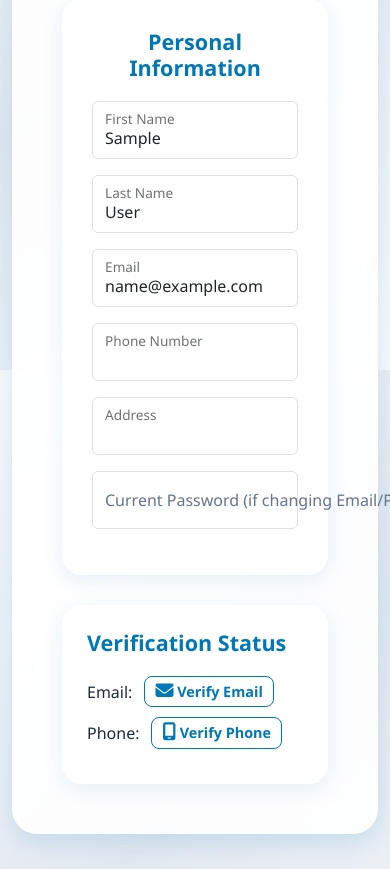
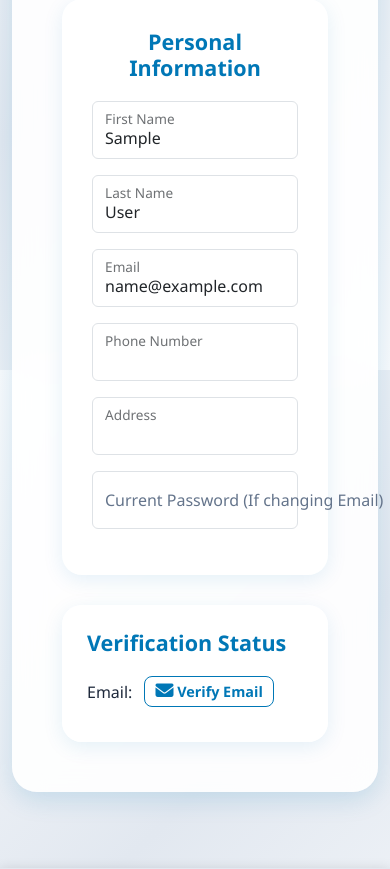
Before and after one commit to Aayushkumar-gupta/Receipt-Admin, a Django app: page /profile/ in a window 390 px wide; the page is wider, and only the part inside the window is pictured. Shown: the part 474-1343 px from the top of that part. Run offline with Django 5.2, Linux system fonts and the light colour scheme; the visitor is signed in with stand-in values (Sample User, id 1).

Commit message:
Removed Phone verification system.

```diff
--- a/receipts/templates/profile.html
+++ b/receipts/templates/profile.html
@@ -204,7 +204,7 @@ body {
             </div>
             <div class="form-floating mb-3">
                 <input type="password" name="current_password" class="form-control" placeholder="Enter password" readonly>
-                <label>Current Password (if changing Email/Phone Number)</label>
+                <label>Current Password (If changing Email)</label>
             </div>
             <button type="submit" id="saveBtn" class="btn btn-save" style="display:none;">Save Changes</button>
         </div>
@@ -227,7 +227,8 @@ body {
             {% endif %}
         </div>
 
-        <!-- Phone Verification -->
+
+        <!-- Phone Verification
         <div class="verify-status">
             <span>Phone:</span>
             {% if user.userprofile.phone_verified %}
@@ -239,7 +240,6 @@ body {
                         <button type="button" class="verify-btn" id="requestOtpBtn"><i class="fa-solid fa-mobile-screen"></i> Verify Phone</button>
                     </form>
 
-                    <!-- OTP Input Field -->
                     <form method="POST" action="{% url 'verify_phone_otp' %}" class="otp-form" id="otpForm">
                         {% csrf_token %}
                         <input type="text" name="otp" maxlength="6" placeholder="Enter OTP" class="otp-input" required>
@@ -248,6 +248,7 @@ body {
                 </div>
             {% endif %}
         </div>
+        -->
     </div>
 </div>
 
--- a/receipts/views.py
+++ b/receipts/views.py
@@ -115,8 +115,8 @@ def receipt_pdf(request, pk):  # <-- add pk here
 def create_receipt(request):
     profile = request.user.userprofile
 
-    if not profile.email_verified or not profile.phone_verified:
-        messages.info(request, "You must verify your email and phone number before creating a receipt.")
+    if not profile.email_verified:
+        messages.info(request, "You must verify your email before creating a receipt.")
         return redirect("profile")
 
     if not profile.address or profile.address.strip() == "":
@@ -261,7 +261,7 @@ def update_profile(request):
             profile.address = new_address
 
         # Check if email or phone number is changing
-        sensitive_change = (new_email != user.email) or (new_phone != profile.phone_number)
+        sensitive_change = (new_email != user.email)
 
         if sensitive_change:
             # Password required for sensitive changes
@@ -275,10 +275,10 @@ def update_profile(request):
                 user.username = new_email
                 profile.email_verified = False  # reset verification
 
-            # Update phone if changed
-            if new_phone != profile.phone_number:
-                profile.phone_number = new_phone
-                profile.phone_verified = False  # reset verification
+        # Update phone if changed
+        if new_phone != profile.phone_number:
+            profile.phone_number = new_phone
+            profile.phone_verified = False  # reset verification
 
         # Update first/last name (no password needed)
         user.first_name = request.POST.get("first_name")
```
Also changed, not shown: accounts/views.py (+6 -6 lines).
